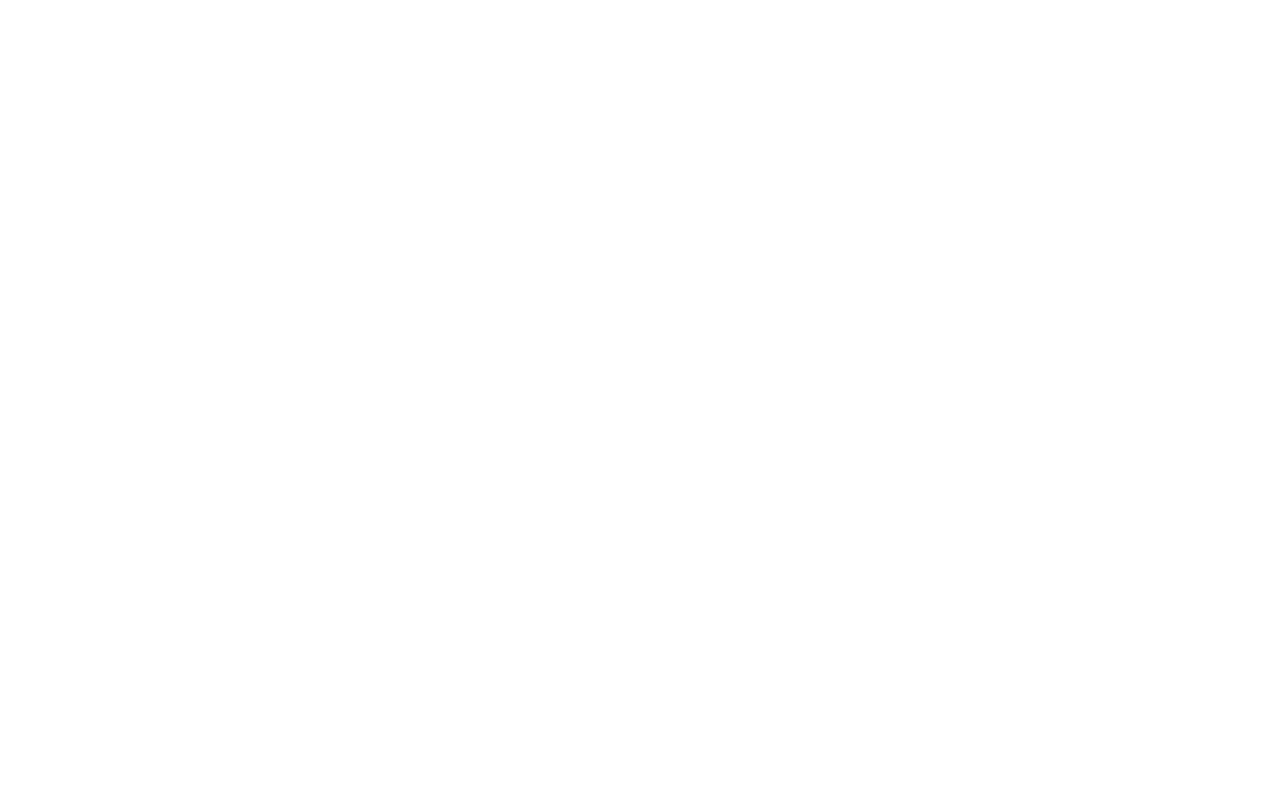
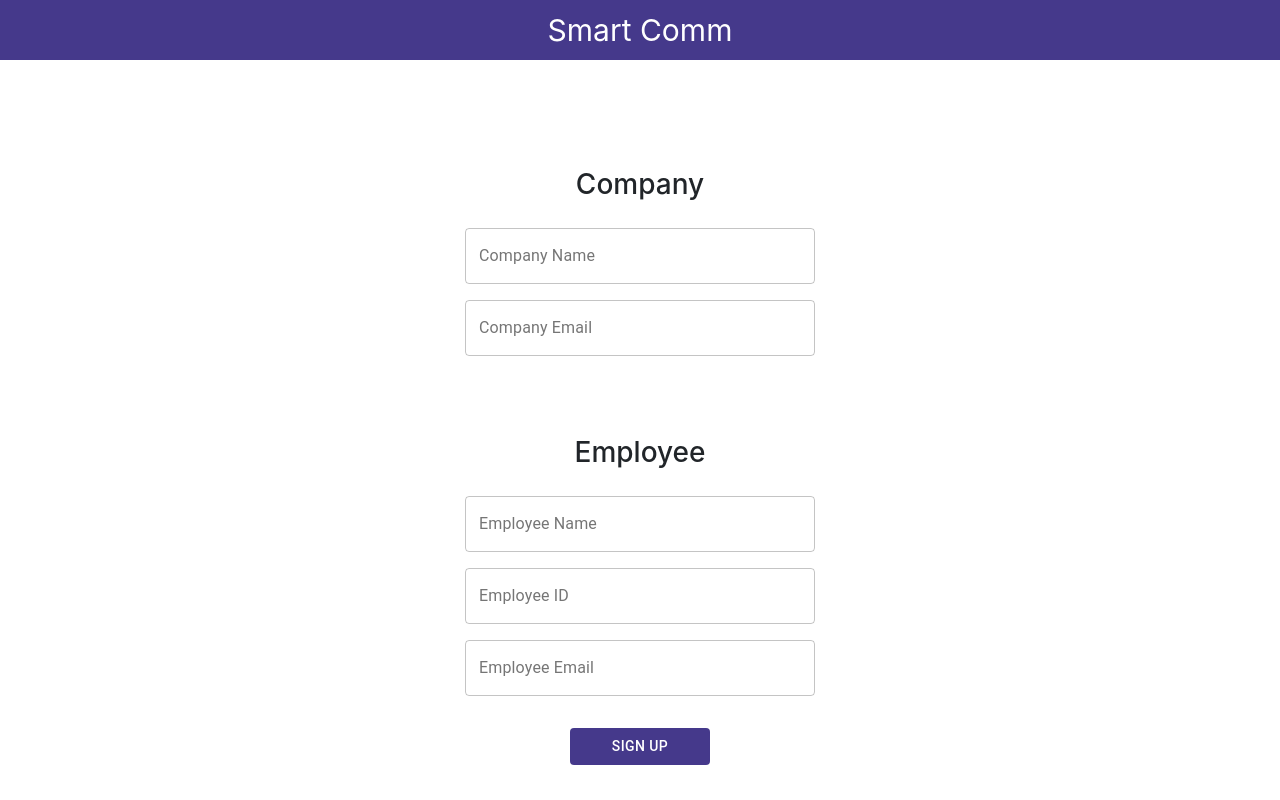
Before and after one commit to Yadav099/smartcomm-front, a React (Create React App) app: page /Signup in a window 1280 px wide. Built offline with nearby package versions, Linux system fonts and the light colour scheme.

Commit message:
worked on signup page and app page

```diff
--- a/package.json
+++ b/package.json
@@ -3,6 +3,7 @@
   "version": "0.1.0",
   "private": true,
   "dependencies": {
+    "@material-ui/core": "^4.9.5",
     "@testing-library/jest-dom": "^4.2.4",
     "@testing-library/react": "^9.3.2",
     "@testing-library/user-event": "^7.1.2",
@@ -10,6 +11,7 @@
     "@types/node": "^12.0.0",
     "@types/react": "^16.9.0",
     "@types/react-dom": "^16.9.0",
+    "axios": "^0.19.2",
     "bootstrap": "^4.4.1",
     "node-sass": "^4.13.1",
     "react": "^16.13.0",
--- a/src/App.css
+++ b/src/App.css
@@ -36,3 +36,16 @@
     transform: rotate(360deg);
   }
 }
+
+#color-nav{
+  background-color:#45398B ;
+  color: white;
+}
+.main-signup{
+  flex: center;
+  justify-content: center;
+}
+.row{
+  display: flex;
+  justify-content: center;
+}
--- a/src/App.tsx
+++ b/src/App.tsx
@@ -1,10 +1,12 @@
 import React from 'react';
-import logo from './logo.svg';
 import './App.css';
+import { Signup } from './Container/Signup';
+
 
 function App() {
   return (
     <div className="App">
+      <Signup/>
     </div>
   );
 }
--- a/src/Container/Signup/index.tsx
+++ b/src/Container/Signup/index.tsx
@@ -1,71 +1,114 @@
 import React from  'react'
-import { Button } from '../../Component/Button';
-import { FileInput } from '../../Component/FileInput';
-import { TextBox } from '../../Component/TextBox';
+import Container from 'react-bootstrap/Container'
+import Row from 'react-bootstrap/Row'
+import Col from 'react-bootstrap/Col'
+import 'bootstrap/dist/css/bootstrap.min.css';
+import Navbar from 'react-bootstrap/Navbar';
+import TextField from '@material-ui/core/TextField';
+import { makeStyles } from '@material-ui/core/styles';
+import { Button } from '@material-ui/core';
+import axios from 'axios'
 
-//interface to store the data inserted on the signup page
-interface Registration{
-    companyName :string
-    companyMail :string
-    employeeName :string
-    employeeMail: string
-    employeeID: string
-    configFile: File
-}
 
-//function to store the register
-export const Signup: React.FC = () => {
-    const[companyName,updateCompanyName]=React.useState("");
+
+export const Signup = () => {
+
+  const[companyName,updateCompanyName]=React.useState("");
     const[employeeName,updateEmployeeName]=React.useState("");
     const[companyMail,updateCompanyEmail]=React.useState("");
     const[employeeMail,updateEmployeeEmail]=React.useState("");
     const[employeeID,updateEmployeeID]= React.useState("")
-    const[configFile,updateConfigFile]=React.useState();
 
-    const AddUser = () => {
-        const entry: Registration = {companyName,companyMail,employeeName,employeeMail,employeeID,configFile};
-        console.log(entry);
-    };
 
-    const onUpdateCompanyName = (name:string) =>{
-        updateCompanyName(name);
-    }
-    const onUpdateCompanyMail = (mailID:string) =>{
-        updateCompanyEmail(mailID);
-    }
-    const onUpdateEmployeeName = (name:string) =>{
-        updateEmployeeName(name);
-    }
-    const onUpdateEmployeeMail = (mail:string) =>{
-        updateEmployeeEmail(mail);
-    }
-    const onUpdateEmployeeID = (ID:string) =>{
-        updateEmployeeID(ID);
-    }
-    const onUpdateConfigFile = (e: React.ChangeEvent<HTMLInputElement>) =>{
-        updateConfigFile(e.target.files);
-    }
-    return(
-        <div>
-            <h2>SignUp</h2>
-            <div>
-                <section className="companyData">
-                    <h3>COMPANY</h3>
-                    <TextBox placeHolder="Name" updater={onUpdateCompanyName} />
-                    <TextBox placeHolder="Email" updater={onUpdateCompanyMail}/>
-                    <FileInput uplodeFile={onUpdateConfigFile} />
-                </section>
-                <section className="EmployeeData">
-                    <h3>EMPLOYEE</h3>
-                    <TextBox placeHolder="Name" updater={onUpdateEmployeeName}/>
-                    <TextBox placeHolder="Email" updater={onUpdateEmployeeMail}/>
-                    <TextBox placeHolder="ID.No." updater={onUpdateEmployeeID}/>
-                </section>
-            </div>
-            <Button onClick={AddUser}>
-                Add Entry
-            </Button>
-        </div>
-    );
+  const useStyles = makeStyles(theme => ({
+    root: {
+      '& .MuiTextField-root': {
+        margin: theme.spacing(1),
+        width: 350,
+      },
+    },
+  }));
+  const classes = useStyles()
+
+  const handleClick= () =>{
+    console.log("post")
+    axios.post('http://tradenapp-env.us-east-1.elasticbeanstalk.com/api/v1/api-token-auth/', {
+            companyname:companyName,
+            companyemail:companyMail,
+            employeename:employeeName,
+            employeeid:employeeID,
+            employeemail:employeeMail
+
+          })
+          .then(function (response) {
+            console.log(response.status);
+            if(response.status==200)
+            {
+              alert("success")
+            }
+            console.log(response.data)
+          })
+          .catch(function (error) {
+            console.log(error);
+          });
+
+        console.log("Login Button Pressed")
+  }
+
+return(
+    <Container>
+  <Row>
+  <Navbar className="justify-content-center" id="color-nav" fixed="top" style={{height:"60px",fontSize:"30px" }}>Smart Comm</Navbar>
+  </Row>
+  <br/>
+  <br/>
+  <Container className="main-signup">
+  <Container className="main-signup">
+    <br/>
+    <br/>
+  <br/>
+  <br/>
+  <br/>
+    <Row>
+    <h3 style={{height:"20px" }}>Company</h3>
+    </Row>
+    <br/>
+   <Row>
+  <form className={classes.root} noValidate autoComplete="off">
+  <TextField id="outlined-basic" label="Company Name"  variant="outlined" value={companyName} onChange={(e) => updateCompanyName(e.target.value)}/>
+  <br />
+  <TextField id="outlined-basic" label="Company Email" variant="outlined" value={companyMail} onChange={(e) => updateCompanyEmail(e.target.value)}/>
+</form>
+</Row>
+
+  </Container>
+  <br/>
+  <br/>
+  <Container>
+    <br/>
+    <Row>
+    <h3 style={{height:"20px" }}>Employee</h3>
+    </Row>
+    <br/>
+   <Row>
+  <form className={classes.root} noValidate autoComplete="off">
+  <TextField id="outlined-basic" label="Employee Name"  variant="outlined" value={employeeName} onChange={(e) => updateEmployeeName(e.target.value)}/>
+  <br />
+  <TextField id="outlined-basic" label="Employee ID" variant="outlined" value={employeeID} onChange={(e) => updateEmployeeID(e.target.value)}/>
+  <br />
+  <TextField id="outlined-basic" label="Employee Email" variant="outlined" value={employeeMail} onChange={(e) => updateEmployeeEmail(e.target.value)}/>
+</form>
+</Row>
+
+  </Container>
+  <br/>
+
+  <Row>
+    <Button onClick={handleClick} style={{width:"10em" ,backgroundColor:"#45398B",color:"white"}}>Sign Up</Button>
+  </Row>
+  </Container>
+
+</Container>
+)
 
 }
```
Also changed, not shown: 1 other file (tests, documents, lock files or other folders).
